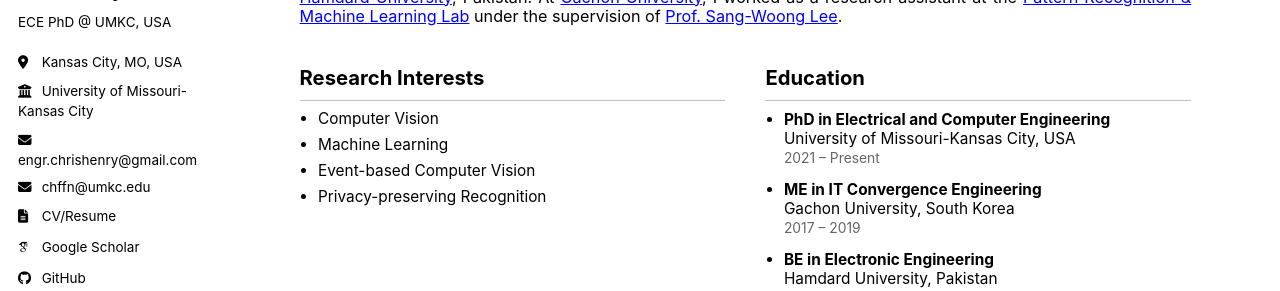
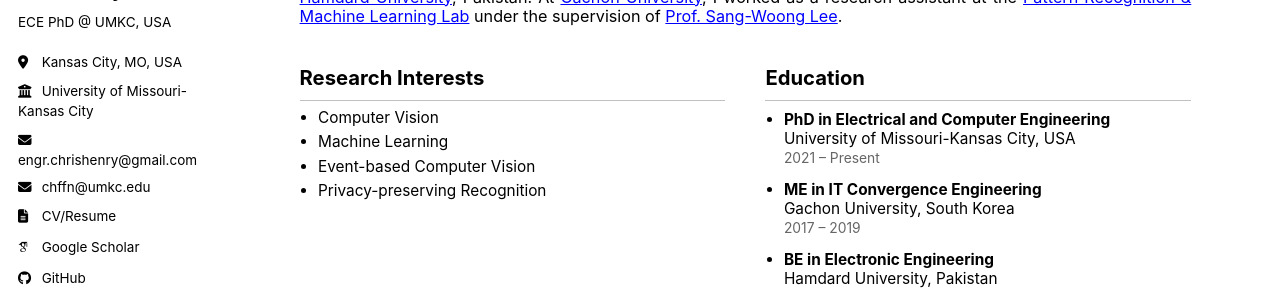
Before and after one commit to engrchrishenry/engrchrishenry.github.io, a Jekyll site: the page built from _pages/about.md, in a window 1280 px wide. Shown: the part 306-597 px from the top of the page. Built offline with Jekyll 4.4.1, drawn with Linux system fonts in a browser that asks for light colours; some web fonts are replaced; a script bundle is joined from its source files by our own code; library files that are not in the unit come from our copies.

Commit message:
Minor updates and improvements

```diff
--- a/_pages/about.md
+++ b/_pages/about.md
@@ -24,7 +24,7 @@
     <!-- Research Interests -->
     <div style="flex:1; min-width:280px;">
       <h2 style="margin-bottom:0.4em;">Research Interests</h2>
-      <ul style="margin:0; padding-left:1.2em; line-height:1.2em; font-size:0.95em;">
+      <ul style="margin:0; padding-left:1.2em; line-height:1.1em; font-size:0.95em;">
         <li>Computer Vision</li>
         <li>Machine Learning</li>
         <li>Event-based Computer Vision</li>
```
